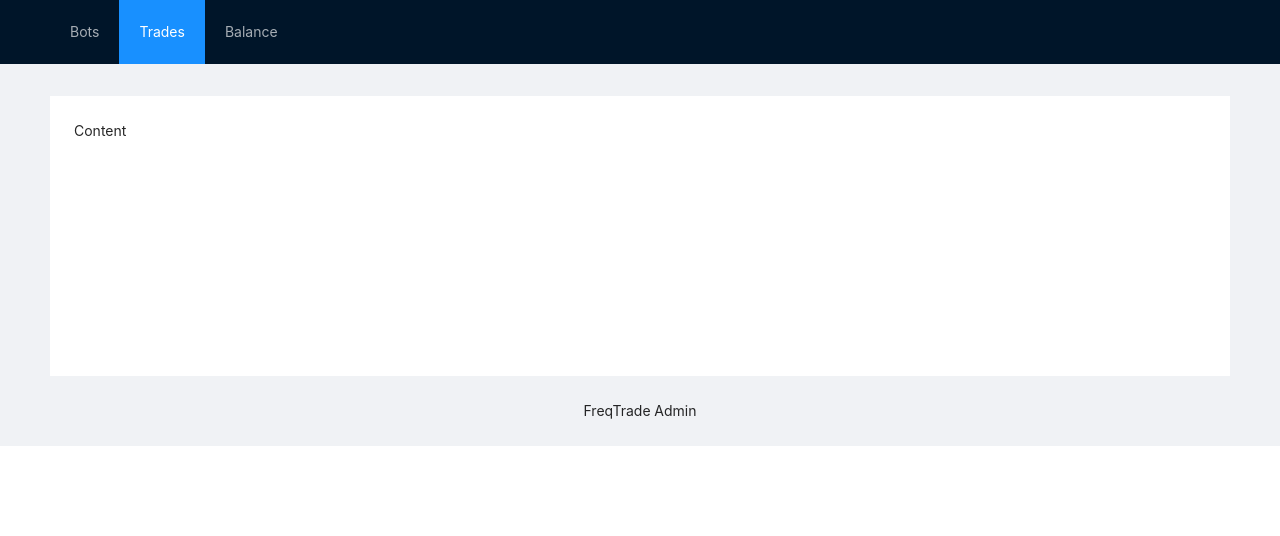
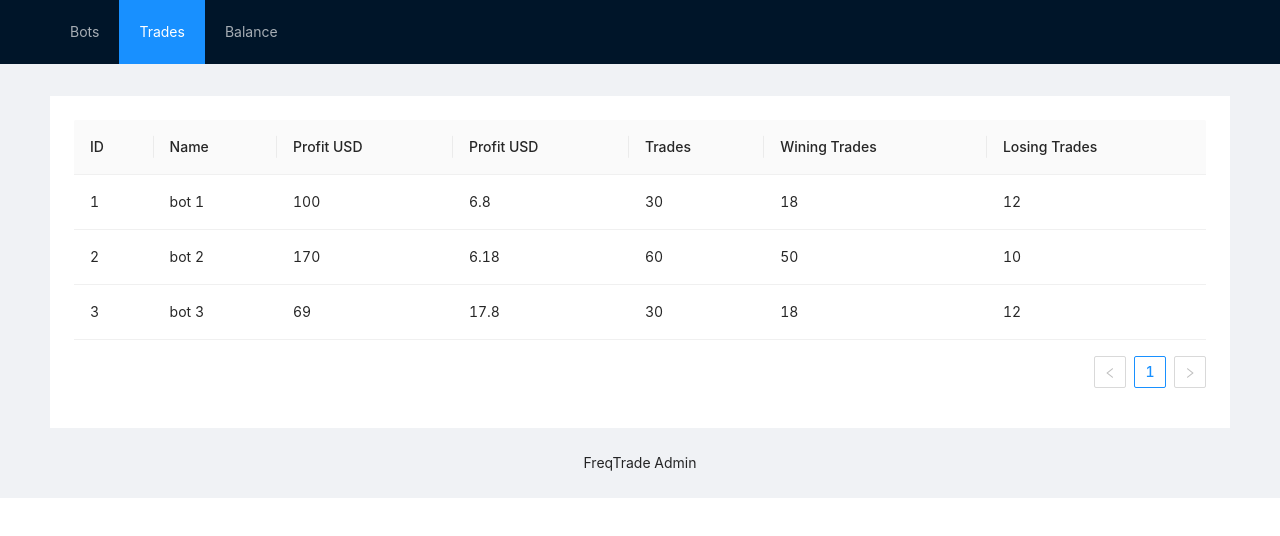
Before and after one commit to lavaalone/freqtrade-admin, a React (Create React App) app: page / in a window 1280 px wide. Shown: the top 536 px of the page. Built offline with nearby package versions, Linux system fonts and the light colour scheme; data requests are answered from the project's data file.

Commit message:
!display bot data
!display bot data

```diff
--- a/src/App.js
+++ b/src/App.js
@@ -1,12 +1,70 @@
 import './App.css';
 import 'antd/dist/antd.css';
+import { useState, useEffect } from "react"
 import { Layout, Menu, Breadcrumb } from 'antd';
+import Bots from './components/Bots';
 
 function App() {
   const { Header, Content, Footer } = Layout;
+  const [botData, setBotData] = useState([])
+
+  const BotColumns = [
+    {
+      title: 'ID',
+      dataIndex: 'id',
+      key: 'id',
+    },
+    {
+      title: 'Name',
+      dataIndex: 'bot_name',
+      key: 'bot_name',
+    },
+    {
+      title: 'Profit USD',
+      dataIndex: 'profit_usd',
+      key: 'profit_usd',
+    },
+    {
+      title: 'Profit USD',
+      dataIndex: 'profit_per',
+      key: 'profit_per',
+    },
+    {
+      title: 'Trades',
+      dataIndex: 'total_trades',
+      key: 'total_trades',
+    },
+    {
+      title: 'Wining Trades',
+      dataIndex: 'win_trades',
+      key: 'win_trades',
+    },
+    {
+      title: 'Losing Trades',
+      dataIndex: 'lose_trades',
+      key: 'lose_trades',
+    },
+  ];
+
+  const FetchBotData = async() => {
+    const resp = await fetch('http://localhost:5000/bots')
+    const data = await resp.json()
+
+    console.log(data)
+    return data
+  }
+
+  useEffect(() => {
+    const getBotData = async () => {
+      const dataFromServer = await FetchBotData()
+      setBotData(dataFromServer)
+    }
+
+    getBotData()
+  }, [])
 
   return (
-<Layout className="layout">
+  <Layout className="layout">
     <Header>
       <div className="logo" />
       <Menu theme="dark" mode="horizontal" defaultSelectedKeys={['2']}>
@@ -18,7 +76,9 @@ function App() {
     <Content style={{ padding: '0 50px' }}>
       <Breadcrumb style={{ margin: '16px 0' }}>
       </Breadcrumb>
-      <div className="site-layout-content">Content</div>
+      <div className="site-layout-content">
+        <Bots columns={BotColumns} data={botData}/>
+      </div>
     </Content>
     <Footer style={{ textAlign: 'center' }}>FreqTrade Admin </Footer>
   </Layout>
--- /dev/null
+++ b/src/components/Bots.js
@@ -0,0 +1,9 @@
+import { Table} from 'antd';
+
+const Bots = ({columns, data}) => {
+    return (
+        <Table columns={columns} dataSource={data} />
+    )
+}
+
+export default Bots
```
